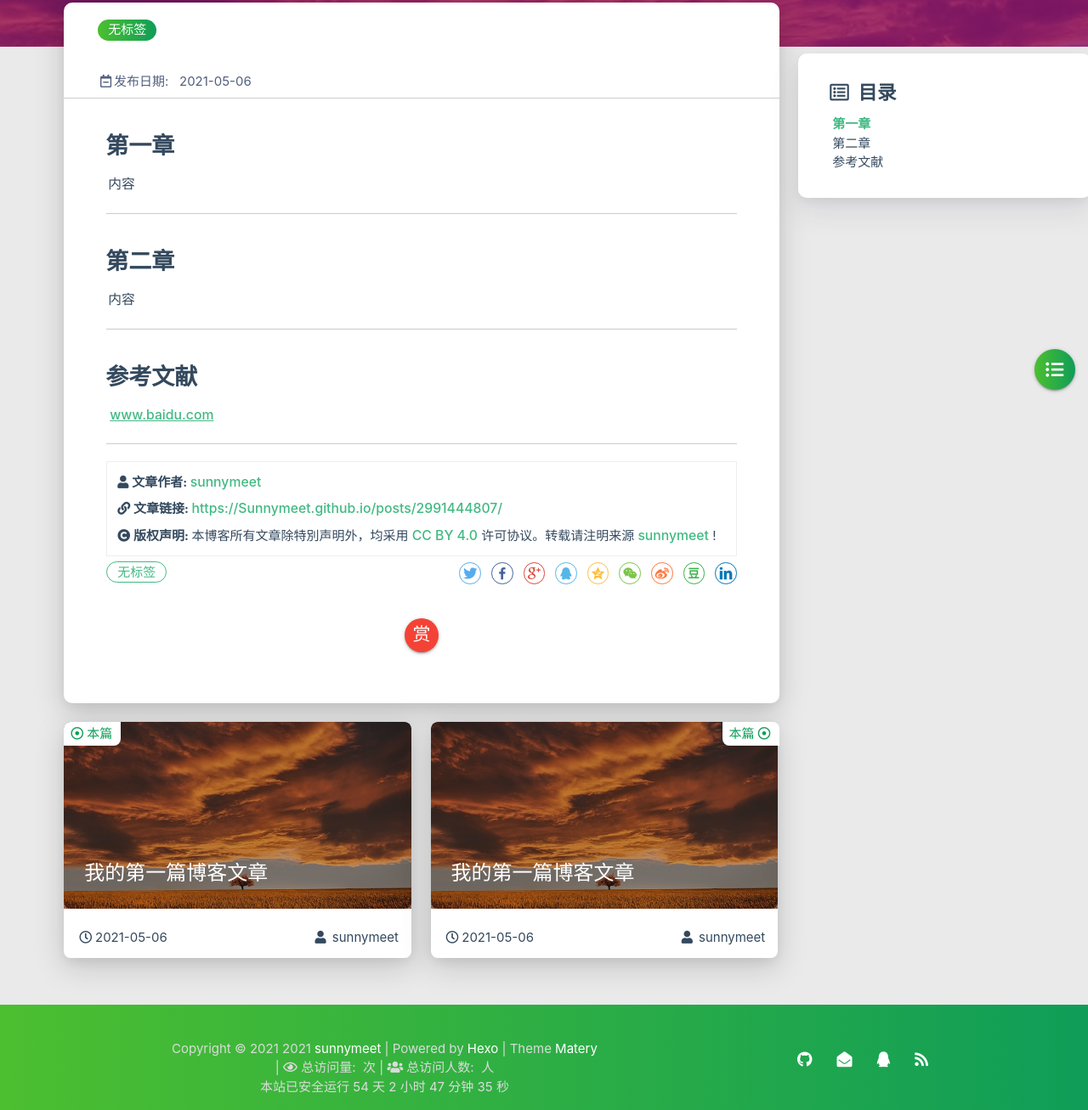
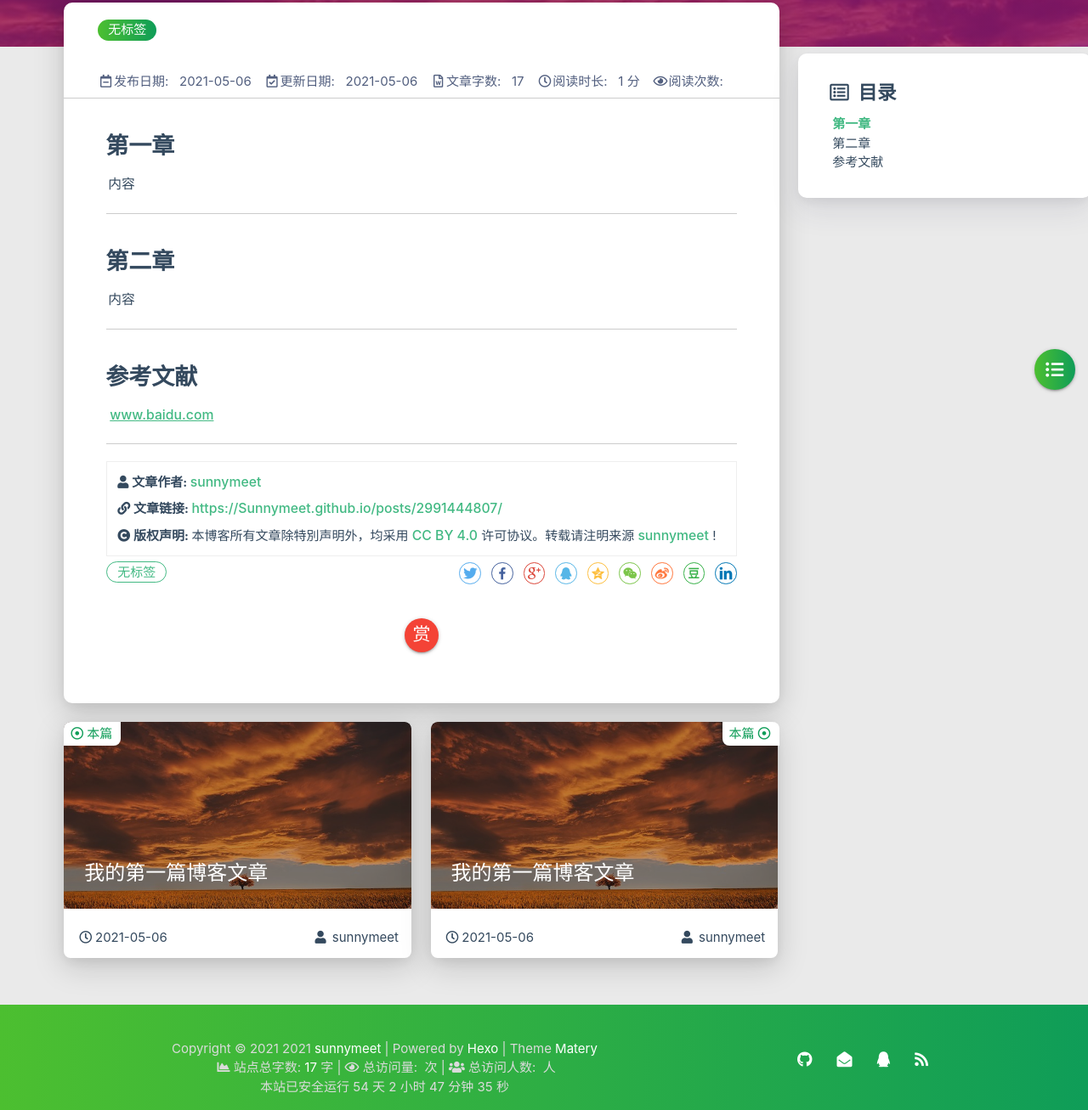
Before and after one commit to Sunnymeet/Sunnymeet.github.io, a plain HTML site: page posts/2991444807/index.html in a window 1280 px wide. Shown: the part 265-1572 px from the top of the page at 85% size. Drawn offline with Linux system fonts and the light colour scheme; some packages are replaced by stand-ins of ours; no server answers; a script that the page names is missing.

Commit message:
Site updated: 2021-05-07 16:07:50

```diff
--- a/posts/2991444807/index.html
+++ b/posts/2991444807/index.html
@@ -448,11 +448,31 @@
 
 
 
+                <div class="post-date info-break-policy">
+                    <i class="far fa-calendar-check fa-fw"></i>更新日期:&nbsp;&nbsp;
+                    2021-05-06
+                </div>
 
 
 
+                <div class="info-break-policy">
+                    <i class="far fa-file-word fa-fw"></i>文章字数:&nbsp;&nbsp;
+                    17
+                </div>
 
 
+
+                <div class="info-break-policy">
+                    <i class="far fa-clock fa-fw"></i>阅读时长:&nbsp;&nbsp;
+                    1 分
+                </div>
+
+
+
+                    <div id="busuanzi_container_page_pv" class="info-break-policy">
+                        <i class="far fa-eye fa-fw"></i>阅读次数:&nbsp;&nbsp;
+                        <span id="busuanzi_value_page_pv"></span>
+                    </div>
 
             </div>
         </div>
@@ -1008,6 +1028,9 @@
             |&nbsp;Theme&nbsp;<a href="https://github.com/blinkfox/hexo-theme-matery" target="_blank">Matery</a>
             <br>
 
+            &nbsp;<i class="fas fa-chart-area"></i>&nbsp;站点总字数:&nbsp;<span
+                class="white-color">17</span>&nbsp;字
+
 
 
 
```
Also changed, not shown: archives/2021/05/index.html (+3 -0 lines), archives/2021/index.html (+3 -0 lines), archives/index.html (+3 -0 lines), index.html (+3 -0 lines).
